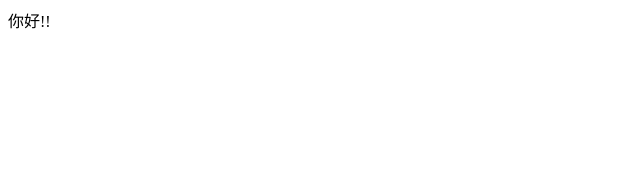
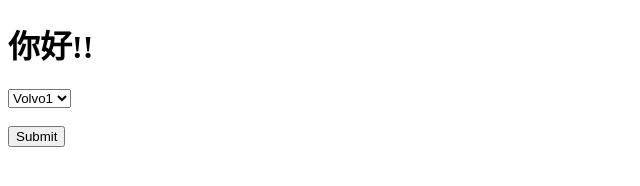
Before and after one commit to moveurbody/helloworld2, a plain HTML site: page index.html in a window 1280 px wide. Shown: the whole page, without its empty margins (0-640 px from the left). Drawn offline with Linux system fonts and the light colour scheme.

Commit message:
add test html

```diff
--- a/index.html
+++ b/index.html
@@ -5,6 +5,16 @@
     <title>Title</title>
 </head>
 <body>
-你好!!
+<h1>你好!!</h1>
+<form action="test2.html">
+  <select name="cars">
+    <option value="toyota">Volvo1</option>
+    <option value="saab">Saab</option>
+    <option value="fiat">Fiat</option>
+    <option value="audi">Audi</option>
+  </select>
+  <br><br>
+  <input type="submit">
+</form>
 </body>
 </html>
```
Also changed, not shown: test2.html (added, +10 -0 lines).
